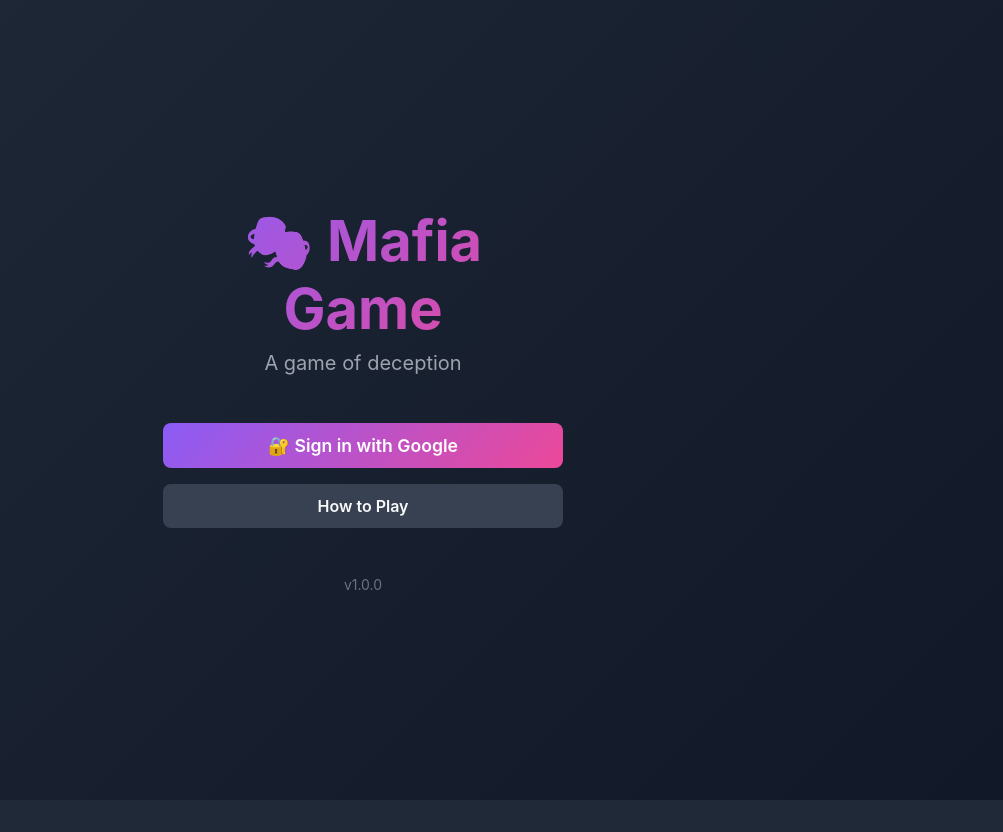
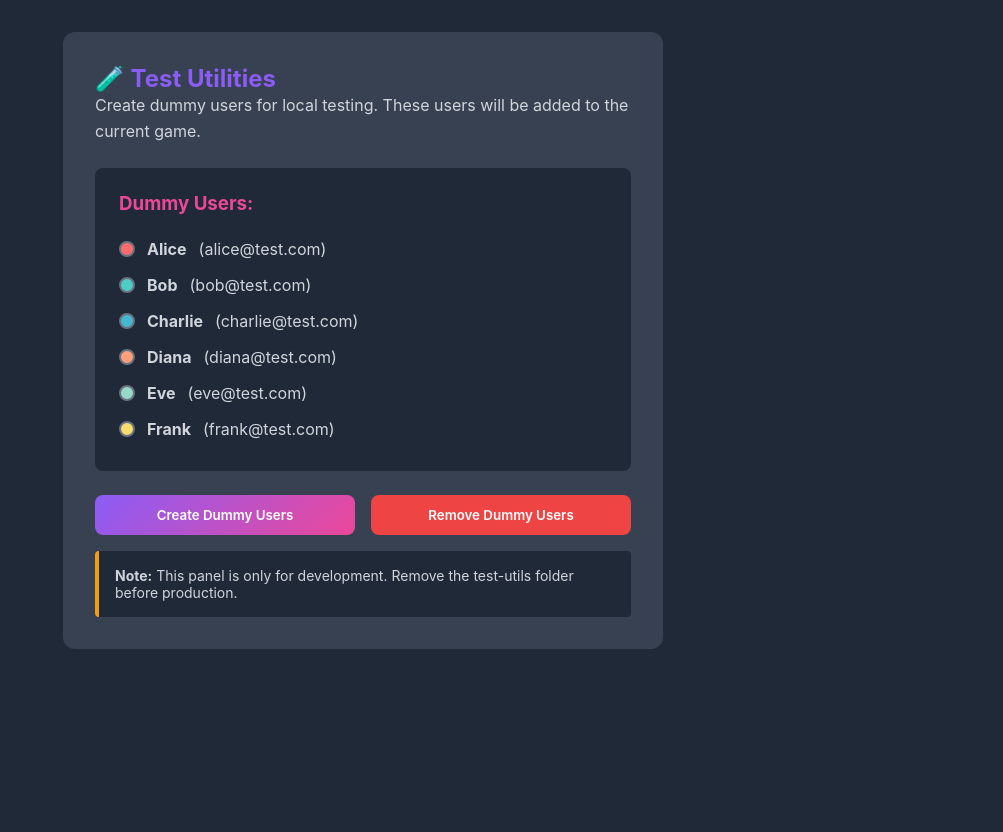
Before and after one commit to priyanshu-10s/mafia-game, a React (Vite) app: page /test in a window 1280 px wide. Before the commit this address led to /. Shown: the whole page, without its empty margins (277-1280 px from the left). Before the commit the page ends 800 px from the top, so only its background shows below. Built offline with nearby package versions, Linux system fonts and the light colour scheme; no server answers.

Commit message:
test users added

```diff
--- a/src/App.jsx
+++ b/src/App.jsx
@@ -5,6 +5,7 @@ import Home from './pages/Home';
 import Lobby from './pages/Lobby';
 import Game from './pages/Game';
 import Admin from './pages/Admin';
+import DummyUserPanel from '../test-utils/DummyUserPanel';
 import './App.css';
 
 function App() {
@@ -18,6 +19,7 @@ function App() {
               <Route path="/lobby" element={<Lobby />} />
               <Route path="/game" element={<Game />} />
               <Route path="/admin" element={<Admin />} />
+              <Route path="/test" element={<DummyUserPanel />} />
               <Route path="*" element={<Navigate to="/" replace />} />
             </Routes>
           </div>
--- /dev/null
+++ b/test-utils/DummyUserPanel.css
@@ -0,0 +1,120 @@
+.dummy-panel {
+  max-width: 600px;
+  margin: 2rem auto;
+  padding: 2rem;
+  background: #374151;
+  border-radius: 12px;
+  color: #F9FAFB;
+}
+
+.dummy-panel h2 {
+  margin-top: 0;
+  color: #8B5CF6;
+}
+
+.dummy-description {
+  color: #D1D5DB;
+  margin-bottom: 1.5rem;
+  line-height: 1.6;
+}
+
+.dummy-users-list {
+  background: #1F2937;
+  padding: 1.5rem;
+  border-radius: 8px;
+  margin-bottom: 1.5rem;
+}
+
+.dummy-users-list h3 {
+  margin-top: 0;
+  margin-bottom: 1rem;
+  color: #EC4899;
+}
+
+.dummy-users-list ul {
+  list-style: none;
+  padding: 0;
+  margin: 0;
+}
+
+.dummy-users-list li {
+  display: flex;
+  align-items: center;
+  gap: 0.75rem;
+  padding: 0.5rem 0;
+  color: #D1D5DB;
+}
+
+.user-color {
+  width: 16px;
+  height: 16px;
+  border-radius: 50%;
+  border: 2px solid #6B7280;
+}
+
+.dummy-actions {
+  display: flex;
+  gap: 1rem;
+  margin-bottom: 1rem;
+}
+
+.btn-create,
+.btn-remove {
+  flex: 1;
+  padding: 0.75rem 1.5rem;
+  border: none;
+  border-radius: 8px;
+  font-weight: 600;
+  cursor: pointer;
+  transition: transform 0.2s, opacity 0.2s;
+}
+
+.btn-create {
+  background: linear-gradient(135deg, #8B5CF6, #EC4899);
+  color: white;
+}
+
+.btn-create:hover:not(:disabled) {
+  transform: translateY(-2px);
+}
+
+.btn-remove {
+  background: #EF4444;
+  color: white;
+}
+
+.btn-remove:hover:not(:disabled) {
+  transform: translateY(-2px);
+}
+
+.btn-create:disabled,
+.btn-remove:disabled {
+  opacity: 0.5;
+  cursor: not-allowed;
+}
+
+.dummy-message {
+  padding: 1rem;
+  border-radius: 8px;
+  margin-bottom: 1rem;
+  text-align: center;
+}
+
+.dummy-message.success {
+  background: #10B981;
+  color: white;
+}
+
+.dummy-message.error {
+  background: #EF4444;
+  color: white;
+}
+
+.dummy-note {
+  padding: 1rem;
+  background: #1F2937;
+  border-left: 4px solid #F59E0B;
+  border-radius: 4px;
+  color: #D1D5DB;
+  font-size: 0.875rem;
+}
--- /dev/null
+++ b/test-utils/DummyUserPanel.jsx
@@ -0,0 +1,85 @@
+import { useState } from 'react';
+import { createDummyUsers, removeDummyUsers, DUMMY_USERS } from './createDummyUsers';
+import './DummyUserPanel.css';
+
+function DummyUserPanel() {
+  const [loading, setLoading] = useState(false);
+  const [message, setMessage] = useState('');
+
+  const handleCreate = async () => {
+    setLoading(true);
+    setMessage('');
+    try {
+      await createDummyUsers();
+      setMessage(`✅ Created ${DUMMY_USERS.length} dummy users`);
+    } catch (error) {
+      setMessage(`❌ Error: ${error.message}`);
+    }
+    setLoading(false);
+  };
+
+  const handleRemove = async () => {
+    if (!confirm('Remove all dummy users?')) return;
+
+    setLoading(true);
+    setMessage('');
+    try {
+      await removeDummyUsers();
+      setMessage('✅ Dummy users removed');
+    } catch (error) {
+      setMessage(`❌ Error: ${error.message}`);
+    }
+    setLoading(false);
+  };
+
+  return (
+    <div className="dummy-panel">
+      <h2>🧪 Test Utilities</h2>
+      <p className="dummy-description">
+        Create dummy users for local testing. These users will be added to the current game.
+      </p>
+
+      <div className="dummy-users-list">
+        <h3>Dummy Users:</h3>
+        <ul>
+          {DUMMY_USERS.map(user => (
+            <li key={user.uid}>
+              <span className="user-color" style={{ backgroundColor: user.color }}></span>
+              <strong>{user.name}</strong> ({user.email})
+            </li>
+          ))}
+        </ul>
+      </div>
+
+      <div className="dummy-actions">
+        <button
+          className="btn-create"
+          onClick={handleCreate}
+          disabled={loading}
+        >
+          {loading ? 'Creating...' : 'Create Dummy Users'}
+        </button>
+
+        <button
+          className="btn-remove"
+          onClick={handleRemove}
+          disabled={loading}
+        >
+          {loading ? 'Removing...' : 'Remove Dummy Users'}
+        </button>
+      </div>
+
+      {message && (
+        <div className={`dummy-message ${message.includes('✅') ? 'success' : 'error'}`}>
+          {message}
+        </div>
+      )}
+
+      <div className="dummy-note">
+        <strong>Note:</strong> This panel is only for development. Remove the test-utils folder before production.
+      </div>
+    </div>
+  );
+}
+
+export default DummyUserPanel;
--- /dev/null
+++ b/test-utils/createDummyUsers.js
@@ -0,0 +1,139 @@
+import { initializeApp } from 'firebase/app';
+import { getFirestore, doc, getDoc, setDoc, updateDoc } from 'firebase/firestore';
+
+const firebaseConfig = {
+  apiKey: import.meta.env.VITE_FIREBASE_API_KEY,
+  authDomain: import.meta.env.VITE_FIREBASE_AUTH_DOMAIN,
+  projectId: import.meta.env.VITE_FIREBASE_PROJECT_ID,
+  storageBucket: import.meta.env.VITE_FIREBASE_STORAGE_BUCKET,
+  messagingSenderId: import.meta.env.VITE_FIREBASE_MESSAGING_SENDER_ID,
+  appId: import.meta.env.VITE_FIREBASE_APP_ID
+};
+
+const app = initializeApp(firebaseConfig);
+const db = getFirestore(app);
+
+const DUMMY_USERS = [
+  {
+    uid: 'dummy_user_1',
+    name: 'Alice',
+    email: 'alice@test.com',
+    photoURL: 'https://i.pravatar.cc/150?img=1',
+    color: '#FF6B6B'
+  },
+  {
+    uid: 'dummy_user_2',
+    name: 'Bob',
+    email: 'bob@test.com',
+    photoURL: 'https://i.pravatar.cc/150?img=2',
+    color: '#4ECDC4'
+  },
+  {
+    uid: 'dummy_user_3',
+    name: 'Charlie',
+    email: 'charlie@test.com',
+    photoURL: 'https://i.pravatar.cc/150?img=3',
+    color: '#45B7D1'
+  },
+  {
+    uid: 'dummy_user_4',
+    name: 'Diana',
+    email: 'diana@test.com',
+    photoURL: 'https://i.pravatar.cc/150?img=4',
+    color: '#FFA07A'
+  },
+  {
+    uid: 'dummy_user_5',
+    name: 'Eve',
+    email: 'eve@test.com',
+    photoURL: 'https://i.pravatar.cc/150?img=5',
+    color: '#98D8C8'
+  },
+  {
+    uid: 'dummy_user_6',
+    name: 'Frank',
+    email: 'frank@test.com',
+    photoURL: 'https://i.pravatar.cc/150?img=6',
+    color: '#F7DC6F'
+  }
+];
+
+export async function createDummyUsers() {
+  const gameRef = doc(db, 'games', 'current_game');
+  const gameSnap = await getDoc(gameRef);
+
+  let players = {};
+
+  if (gameSnap.exists()) {
+    players = gameSnap.data().players || {};
+  } else {
+    await setDoc(gameRef, {
+      status: 'lobby',
+      hostId: null,
+      players: {},
+      settings: {
+        numMafia: 2,
+        hasDetective: true,
+        hasDoctor: true,
+        dayTimer: 5,
+        nightTimer: 1,
+        revealOnDeath: false
+      },
+      createdAt: new Date()
+    });
+  }
+
+  DUMMY_USERS.forEach(user => {
+    players[user.uid] = {
+      uid: user.uid,
+      name: user.name,
+      email: user.email,
+      photoURL: user.photoURL,
+      color: user.color,
+      ready: false,
+      isAlive: true,
+      role: null
+    };
+  });
+
+  await updateDoc(gameRef, {
+    players: players,
+    hostId: DUMMY_USERS[0].uid
+  });
+
+  console.log('✅ Dummy users created:', DUMMY_USERS.map(u => u.name).join(', '));
+  return DUMMY_USERS;
+}
+
+export async function removeDummyUsers() {
+  const gameRef = doc(db, 'games', 'current_game');
+  const gameSnap = await getDoc(gameRef);
+
+  if (!gameSnap.exists()) {
+    console.log('No game found');
+    return;
+  }
+
+  const players = { ...gameSnap.data().players };
+  const dummyUids = DUMMY_USERS.map(u => u.uid);
+
+  dummyUids.forEach(uid => {
+    delete players[uid];
+  });
+
+  const updates = { players };
+
+  if (dummyUids.includes(gameSnap.data().hostId)) {
+    const remainingUids = Object.keys(players);
+    if (remainingUids.length > 0) {
+      updates.hostId = remainingUids[0];
+    } else {
+      updates.hostId = null;
+    }
+  }
+
+  await updateDoc(gameRef, updates);
+  console.log('✅ Dummy users removed');
+}
+
+export { DUMMY_USERS };
```
Also changed, not shown: test-utils/README.md (added).
